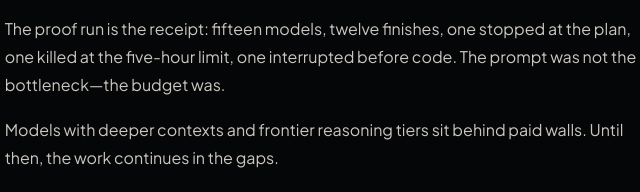
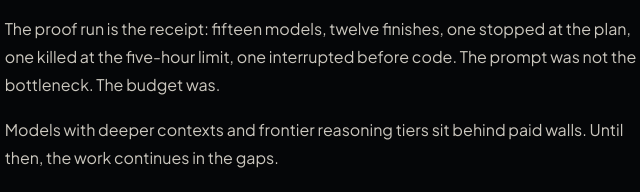
Before and after one commit to Irsyadmr354/KESTREL, a plain HTML site: page docs/limitations.html in a window 1280 px wide. Shown: the part 561-753 px from the top of the page, 570-1210 px from the left. Drawn offline with Linux system fonts and the light colour scheme; no server answers.

Commit message:
chore: remove remaining em dashes from README and site

```diff
--- a/docs/limitations.html
+++ b/docs/limitations.html
@@ -86,7 +86,7 @@
       </div>
       <div class="prose" data-reveal>
         <p>KESTREL was built after midnight, on free tiers, between queues. No paid models, no API credits, no team. One operator, one laptop, and whatever the free window would give before it closed.</p>
-        <p>The proof run is the receipt: fifteen models, twelve finishes, one stopped at the plan, one killed at the five-hour limit, one interrupted before code. The prompt was not the bottleneck—the budget was.</p>
+        <p>The proof run is the receipt: fifteen models, twelve finishes, one stopped at the plan, one killed at the five-hour limit, one interrupted before code. The prompt was not the bottleneck. The budget was.</p>
         <p>Models with deeper contexts and frontier reasoning tiers sit behind paid walls. Until then, the work continues in the gaps.</p>
         <div class="pull-quote">
           <blockquote>The prompt was not the bottleneck. The budget was.</blockquote>
--- a/docs/style.css
+++ b/docs/style.css
@@ -1,4 +1,4 @@
-/* KESTREL v5.5 — Machined Obsidian & Champagne Titanium Design System */
+/* KESTREL v5.5: Machined Obsidian & Champagne Titanium Design System */
 :root {
   --bg: #050608;
   --surface: #0a0c10;
```
Also changed, not shown: 1 other file.
